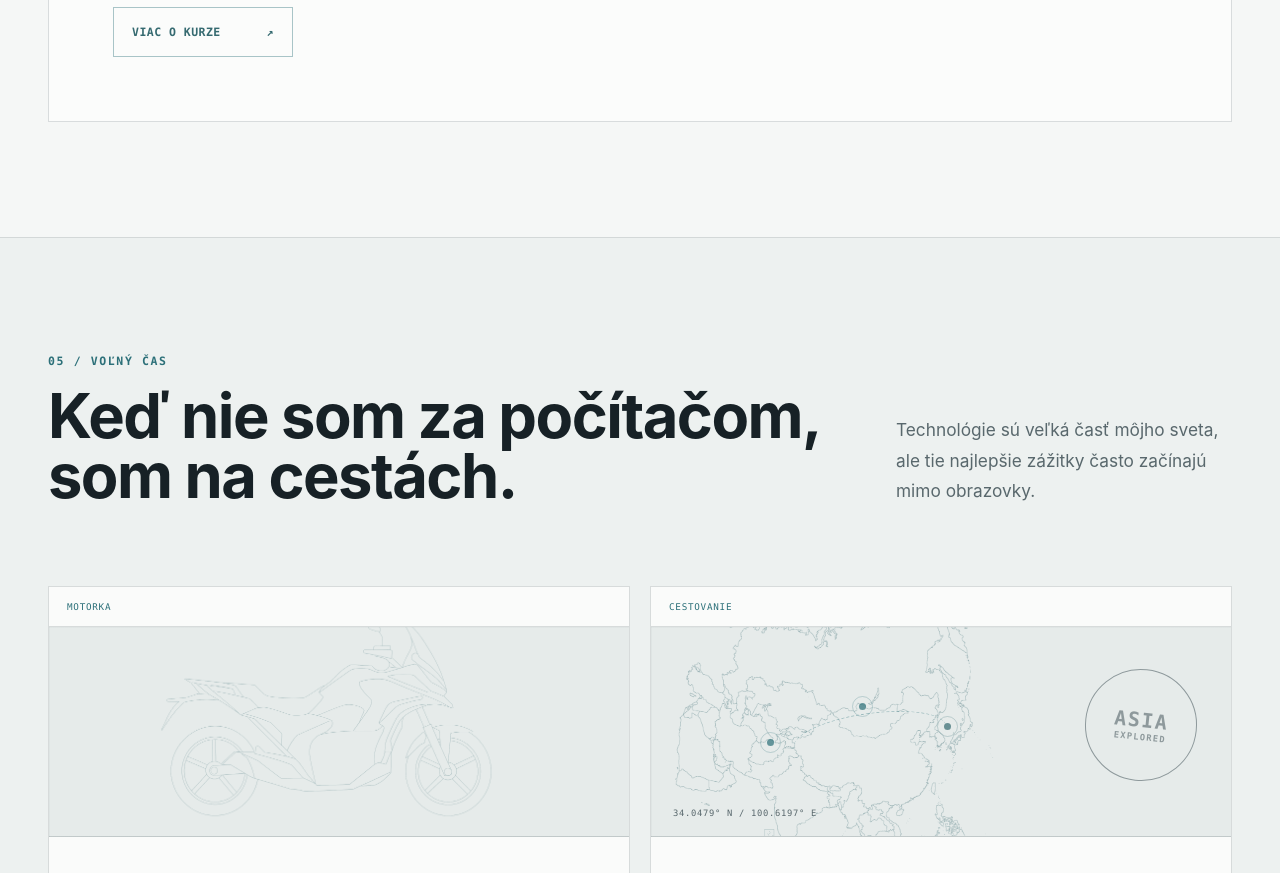
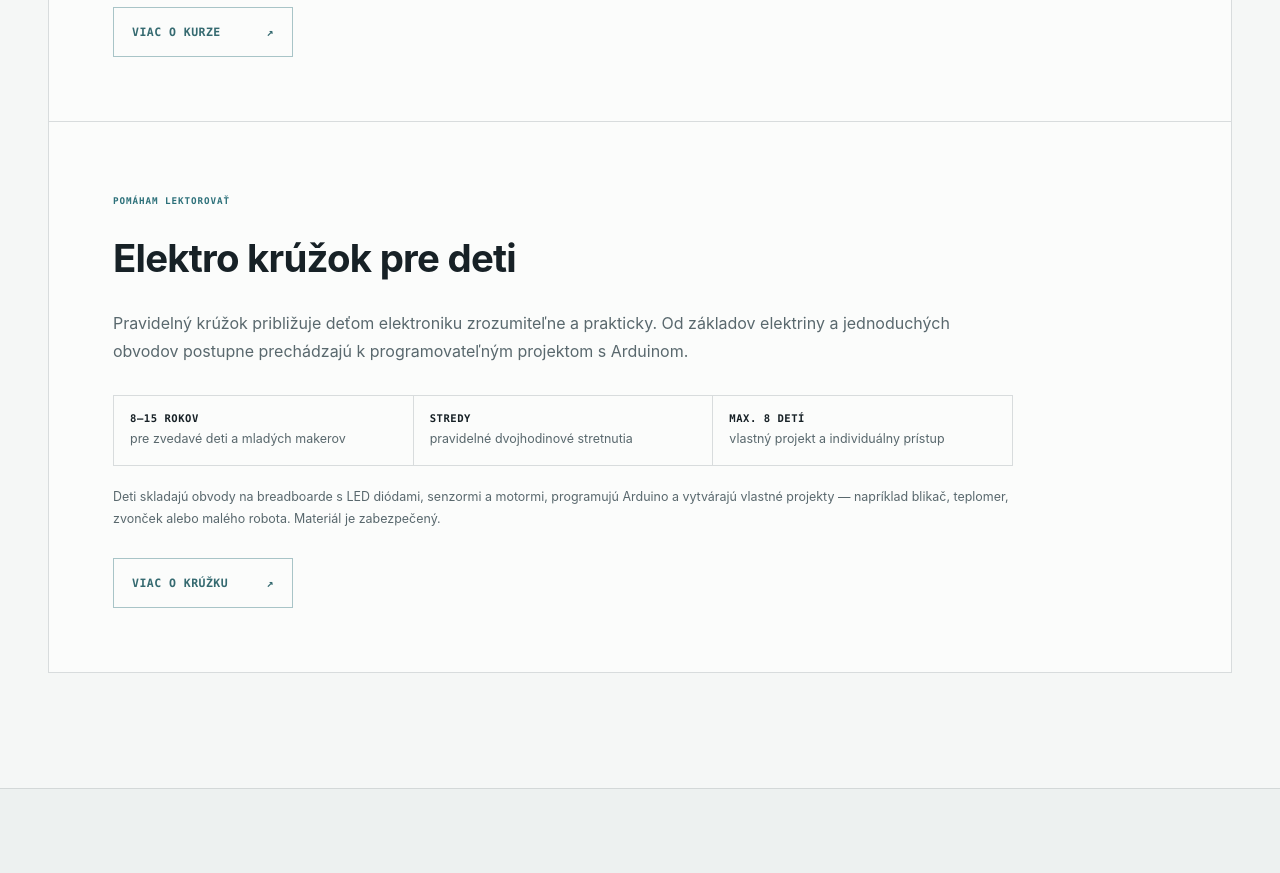
Before and after one commit to DominikPalo/dominikpalo.github.io, a React (Vite) app: page / in a window 1280 px wide. Shown: the part 6120-6993 px from the top of the page. Built offline with nearby package versions, Linux system fonts and the light colour scheme.

Commit message:
Add MakerSpace children electronics club

```diff
--- a/app/page.tsx
+++ b/app/page.tsx
@@ -166,7 +166,7 @@ const copy = {
     communityKicker: "04 / KOMUNITA",
     communityTitle: "Technológia má zmysel, keď sa zdieľa.",
     communityBody:
-      "Vo voľnom čase pôsobím v MakerSpace Bratislava — komunitnej dielni v Novej Cvernovke. Dobrovoľníčim pri jej fungovaní, pomáham ľuďom s elektronikou a maker projektmi, lektorujem a vediem praktické kurzy.",
+      "Vo voľnom čase pôsobím v MakerSpace Bratislava — komunitnej dielni v Novej Cvernovke. Dobrovoľníčim pri jej fungovaní, pomáham ľuďom s elektronikou a maker projektmi, lektorujem, vediem praktické kurzy a pomáham pri Elektro krúžku pre deti.",
     communityCourseLabel: "MÔJ KURZ V MSBA",
     communityCourseTitle: "Základy elektroniky",
     communityCourseBody:
@@ -179,11 +179,23 @@ const copy = {
     communityCourseAudience:
       "Kurz je vhodný pre začiatočníkov, hobby nadšencov, DIY makerov a študentov. Všetko náradie a pomôcky sú pripravené na mieste; odporúčaný je vlastný notebook.",
     communityCourseCta: "Viac o kurze",
+    communityKidsLabel: "POMÁHAM LEKTOROVAŤ",
+    communityKidsTitle: "Elektro krúžok pre deti",
+    communityKidsBody:
+      "Pravidelný krúžok približuje deťom elektroniku zrozumiteľne a prakticky. Od základov elektriny a jednoduchých obvodov postupne prechádzajú k programovateľným projektom s Arduinom.",
+    communityKidsFacts: [
+      ["8–15 ROKOV", "pre zvedavé deti a mladých makerov"],
+      ["STREDY", "pravidelné dvojhodinové stretnutia"],
+      ["MAX. 8 DETÍ", "vlastný projekt a individuálny prístup"],
+    ],
+    communityKidsAudience:
+      "Deti skladajú obvody na breadboarde s LED diódami, senzormi a motormi, programujú Arduino a vytvárajú vlastné projekty — napríklad blikač, teplomer, zvonček alebo malého robota. Materiál je zabezpečený.",
+    communityKidsCta: "Viac o krúžku",
     communityCta: "Navštíviť MakerSpace Bratislava",
     communityConsole: "MAKERSPACE BRATISLAVA",
     communityRoles: [
       ["DOBROVOĽNÍK", "Pomoc komunite a dielni"],
-      ["LEKTOR", "Zdieľanie elektronického know-how"],
+      ["LEKTOR", "Elektro kurzy a krúžok pre deti"],
       ["VEDENIE KURZOV", "Základy elektroniky a spájkovania"],
     ],
     hobbiesKicker: "05 / VOĽNÝ ČAS",
@@ -371,7 +383,7 @@ const copy = {
     communityKicker: "04 / COMMUNITY",
     communityTitle: "Technology matters when it is shared.",
     communityBody:
-      "In my free time, I’m active at MakerSpace Bratislava — a community workshop at Nová Cvernovka. I volunteer to help run the space, support people with electronics and maker projects, teach, and lead hands-on courses.",
+      "In my free time, I’m active at MakerSpace Bratislava — a community workshop at Nová Cvernovka. I volunteer to help run the space, support people with electronics and maker projects, teach, lead hands-on courses, and help with the children’s Electronics Club.",
     communityCourseLabel: "MY COURSE AT MSBA",
     communityCourseTitle: "Electronics fundamentals",
     communityCourseBody:
@@ -384,11 +396,23 @@ const copy = {
     communityCourseAudience:
       "The course is designed for beginners, hobbyists, DIY makers, and students. All tools and materials are provided on site; bringing your own laptop is recommended.",
     communityCourseCta: "View course details",
+    communityKidsLabel: "I HELP TEACH",
+    communityKidsTitle: "Electronics club for children",
+    communityKidsBody:
+      "A regular club that makes electronics approachable and practical for children. They progress from the fundamentals of electricity and simple circuits to programmable projects with Arduino.",
+    communityKidsFacts: [
+      ["AGES 8–15", "for curious children and young makers"],
+      ["WEDNESDAYS", "regular two-hour sessions"],
+      ["MAX. 8 CHILDREN", "individual guidance and personal projects"],
+    ],
+    communityKidsAudience:
+      "Children build breadboard circuits with LEDs, sensors, and motors, program Arduino, and create their own projects — such as a blinker, thermometer, doorbell, or small robot. Materials are provided.",
+    communityKidsCta: "View club details",
     communityCta: "Visit MakerSpace Bratislava",
     communityConsole: "MAKERSPACE BRATISLAVA",
     communityRoles: [
       ["VOLUNTEER", "Helping the community and workshop"],
-      ["LECTURER", "Sharing electronics know-how"],
+      ["LECTURER", "Electronics courses and children’s club"],
       ["COURSE LEAD", "Electronics and soldering fundamentals"],
     ],
     hobbiesKicker: "05 / FREE TIME",
@@ -1049,6 +1073,34 @@ export default function Home() {
               </a>
             </div>
           </article>
+
+          <article
+            className="community-course-feature"
+            aria-labelledby="electronics-club-title"
+          >
+            <div className="community-course-overview">
+              <span className="community-course-label">{t.communityKidsLabel}</span>
+              <h3 id="electronics-club-title">{t.communityKidsTitle}</h3>
+              <p>{t.communityKidsBody}</p>
+              <div className="community-course-facts">
+                {t.communityKidsFacts.map(([value, label]) => (
+                  <div key={value}>
+                    <strong>{value}</strong>
+                    <span>{label}</span>
+                  </div>
+                ))}
+              </div>
+              <p className="community-course-audience">{t.communityKidsAudience}</p>
+              <a
+                className="button button-secondary"
+                href="https://msba.sk/elektro-dielna/elektro-kruzok/"
+                target="_blank"
+                rel="noreferrer"
+              >
+                {t.communityKidsCta} <span aria-hidden="true">↗</span>
+              </a>
+            </div>
+          </article>
         </div>
       </section>
 
```
